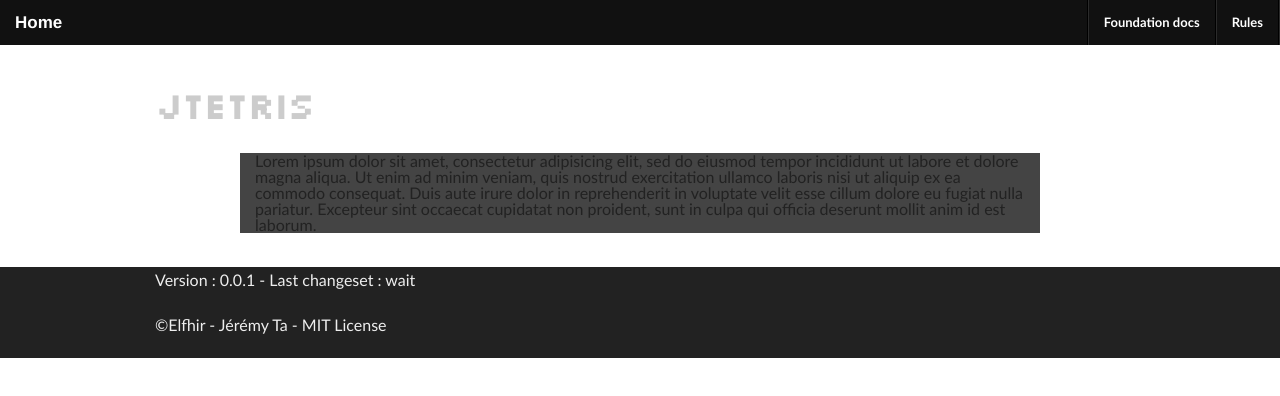
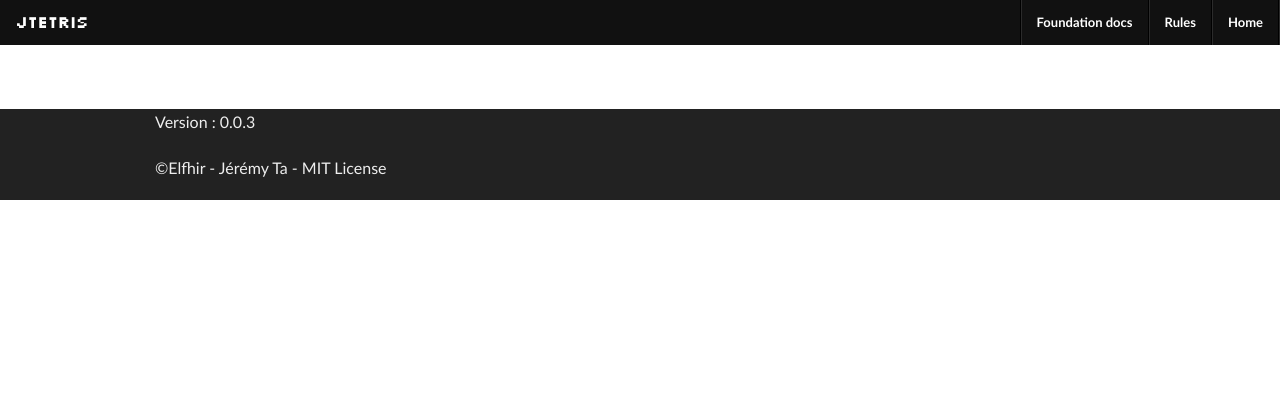
Before and after one commit to Elfhir/jTetris, a plain HTML site: page index.html in a window 1280 px wide. Drawn offline with Linux system fonts and the light colour scheme.

Commit message:
New favicon

```diff
--- a/index.html
+++ b/index.html
@@ -6,21 +6,22 @@
 	<meta charset="utf-8">
   <meta name="viewport" content="width=device-width">
   <title>jTetris</title>
+  <link rel="shortcut icon" href="./img/favicon.ico" >
   <link rel="stylesheet" href="css/jTetris.css">
   <link rel="stylesheet" href="css/foundation.css">
   <script src="js/vendor/custom.modernizr.js"></script>
 </head>
 <body>
-
+	<div id="container">
 		<nav class="top-bar">
 			<ul class="title-area">
 			  <!-- Title Area -->
 				<li class="name">
-				<h1><a href="/">Home</a></h1>
+					<h1 class="jTetris-title"><a href="#">jTetris</a></h1>
 				</li>
 			  	<!-- Remove the class "menu-icon" to get rid of menu icon. Take out "Menu" to just have icon alone -->
 			  	<li class="toggle-topbar menu-icon">
-		  		<a href="#"><span>Menu</span></a>
+			  		<a href="#"><span></span></a>
 			  	</li>
 			</ul>
 
@@ -33,19 +34,16 @@
 					<li class="divider"></li>
 					<li class=""><a href="#">Rules</a></li>
 					<li class="divider"></li>
+					<li class=""><a href="/">Home</a></li>
+					<li class="divider"></li>
 				</ul>
 			</section>
 		</nav>
 
-	<div class="row">
-		<div class="large-2 columns">
-			<h2 class="jTetris-title">jTetris</h2>
-		</div>
-	</div>
 
 		<div class="row">
 			<div class="large-12 columns jTetris-wrapper small-centered">
-			Lorem ipsum dolor sit amet, consectetur adipisicing elit, sed do eiusmod tempor incididunt ut labore et dolore magna aliqua. Ut enim ad minim veniam, quis nostrud exercitation ullamco laboris nisi ut aliquip ex ea commodo consequat. Duis aute irure dolor in reprehenderit in voluptate velit esse cillum dolore eu fugiat nulla pariatur. Excepteur sint occaecat cupidatat non proident, sunt in culpa qui officia deserunt mollit anim id est laborum.
+
 			</div>
 		</div>
 
@@ -59,10 +57,11 @@
 		<div class="jTetris-footer">
 			<div class="row">
 				<div class="two columns">
-	   			<p>Version : 0.0.1  -  Last changeset : wait</p>
+		   			<p>Version : 0.0.3</p>
 		   		</div>
 				<div class="two columns">
 		   			<p class="copyright">&copy;Elfhir - Jérémy Ta - MIT License</a></p>
+		   		</div>
 			</div>
 		</div>
 	</div>
```
Also changed, not shown: img/favicon.ico (added). Lines whose indentation alone changed are shown as unchanged.
